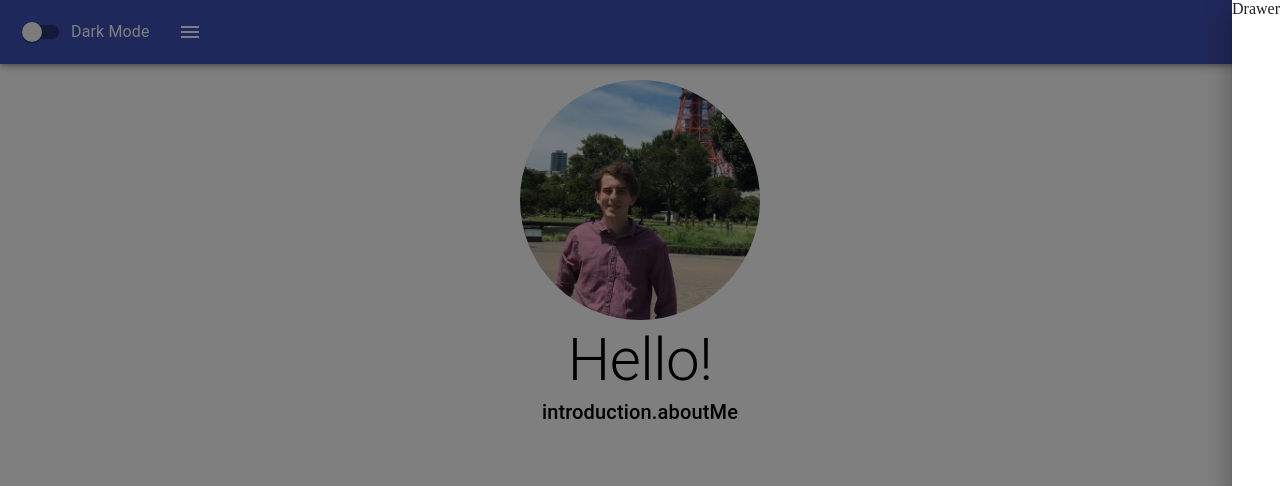
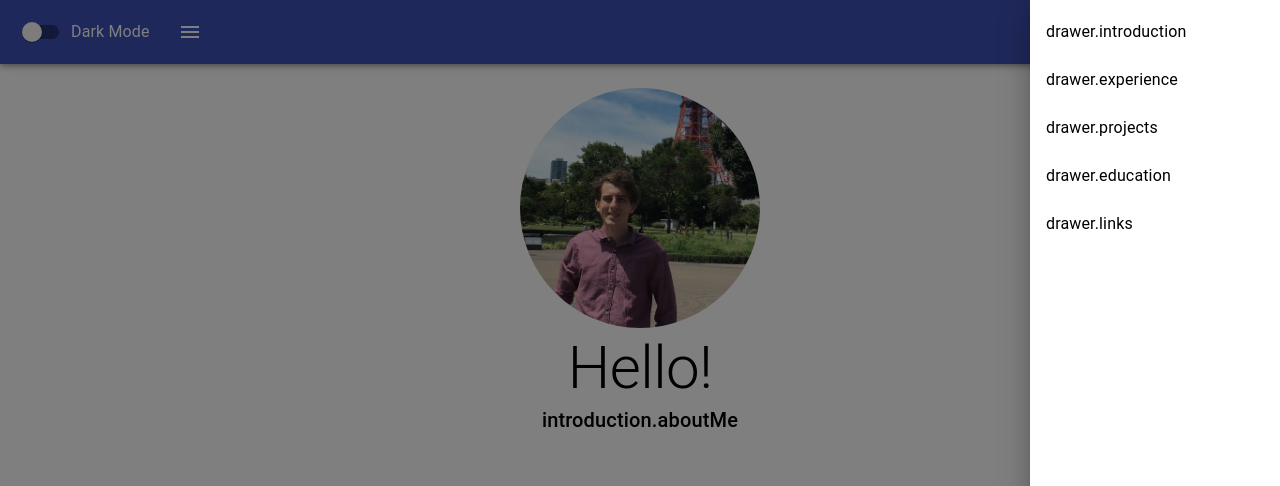
Before and after one commit to david-allan-jones/personal-website, a React (Create React App) app: page / in a window 1280 px wide. Both pictures are taken after a click on the button 189 px from the left and 32 px from the top of the page. Shown: the top 486 px of the page. Built offline with nearby package versions, Linux system fonts and the light colour scheme.

Commit message:
Implement SwipeableDrawer with anchors to sections

```diff
--- a/src/App.jsx
+++ b/src/App.jsx
@@ -7,6 +7,7 @@ import { createMuiTheme } from '@material-ui/core/styles'
 import { useState } from 'react'
 import i18next from './i18n/i18next'
 import MenuIcon from '@material-ui/icons/Menu'
+import SwipeableDrawer from '@material-ui/core/SwipeableDrawer'
 import {
   ThemeProvider,
   Switch,
@@ -16,15 +17,17 @@ import {
   AppBar,
   Toolbar,
   IconButton,
-  Typography,
-  Drawer
+  List,
+  ListItem,
+  ListItemText,
+  Link
 } from '@material-ui/core'
 
 const defaultTheme = createMuiTheme({})
 const darkMode = createMuiTheme({})
 
-function SectionWrapper({ children }) {
-  return <div style={{ marginTop: '80px' }}>
+function SectionWrapper({ children, anchor }) {
+  return <div id={anchor} style={{ paddingTop: '80px' }}>
     {children}
   </div>
 }
@@ -43,6 +46,14 @@ function App() {
   function toggleDrawer() {
     setDrawerOpen(!drawerOpen)
   }
+
+  const sections = [
+    { name: i18next.t('drawer.introduction'), anchor: 'introduction-section', component: <Introduction /> },
+    { name: i18next.t('drawer.experience'), anchor: 'experience-section', component: <ExperiencePanel /> },
+    { name: i18next.t('drawer.projects'), anchor: 'projects-section', component: <ProjectsPanel /> },
+    { name: i18next.t('drawer.education'), anchor: 'education-section', component: <EducationPanel /> },
+    { name: i18next.t('drawer.links'), anchor: 'links-section', component: <LinksPanel /> }
+  ]
 
   return (
     //TODO: Figure out how to utilize theme across all components
@@ -66,28 +77,27 @@ function App() {
             </IconButton>
           </Toolbar>
         </AppBar>
-        <Drawer
+        <SwipeableDrawer
+          style={{ width: '50%' }}
           anchor='right'
           open={drawerOpen}
           onClose={toggleDrawer}
         >
-          <Typography variant='p'>Drawer</Typography>
-        </Drawer>
-        <SectionWrapper>
-          <Introduction />
-        </SectionWrapper>
-        <SectionWrapper>
-          <ExperiencePanel />
-        </SectionWrapper>
-        <SectionWrapper>
-          <ProjectsPanel />
-        </SectionWrapper>
-        <SectionWrapper>
-          <EducationPanel />
-        </SectionWrapper>
-        <SectionWrapper>
-          <LinksPanel />
-        </SectionWrapper>
+          <List style={{ width: '250px' }}>
+            {sections.map((section) => (
+              <Link style={{ color: 'black', textDecoration: 'none' }} href={`#${section.anchor}`}>
+                <ListItem button key={section.name}>
+                  <ListItemText primary={section.name} />
+                </ListItem>
+              </Link>
+            ))}
+          </List>
+        </SwipeableDrawer>
+        {sections.map((section) => (
+          <SectionWrapper anchor={section.anchor}>
+            {section.component}
+          </SectionWrapper>
+        ))}
       </Container>
     </ThemeProvider>
   )
```
